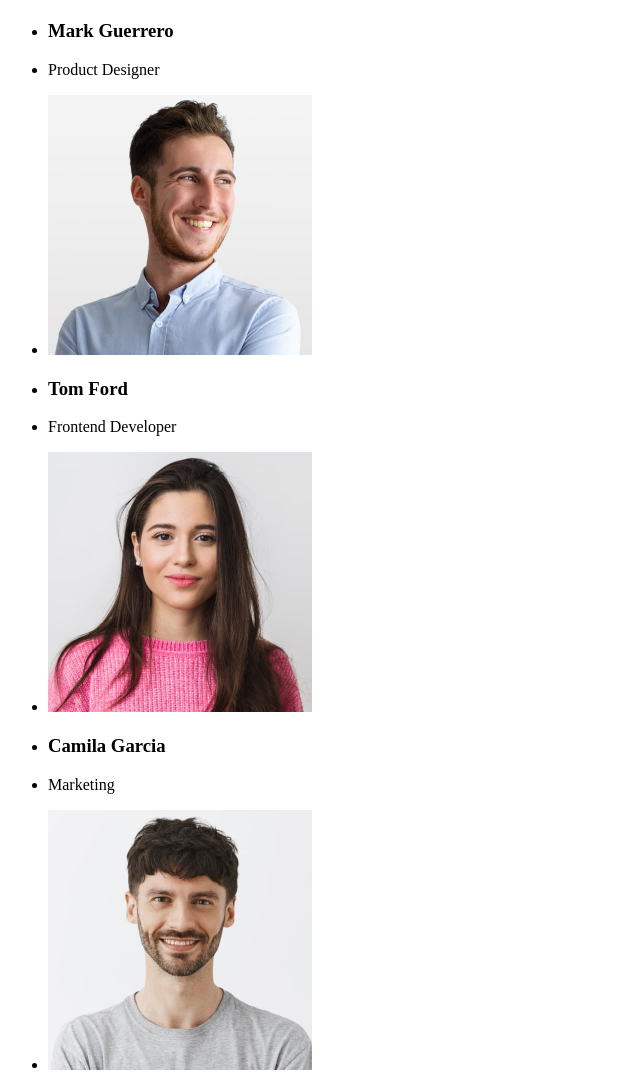
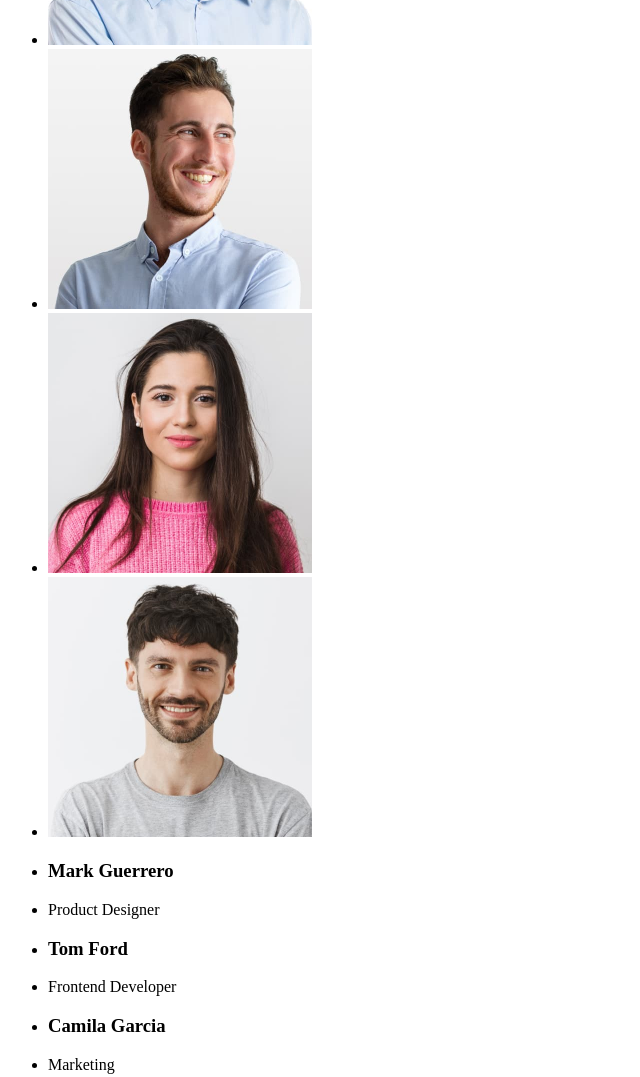
Before and after one commit to rrrubyhardd2001/goit-markup-hw-o2, a plain HTML site: page index.html in a window 1280 px wide. Shown: the part 875-1952 px from the top of the page, without its empty margins (0-640 px from the left). Drawn offline with Linux system fonts and the light colour scheme.

Commit message:
fix next

```diff
--- a/index.html
+++ b/index.html
@@ -25,9 +25,10 @@
     <main>
     <section>
         <h1>Effective Solutions for Your Business</h1>
-        <button type="button">Order Servise</button>
+        <button type="button">Order Service</button>
     </section>
     <section>
+        <h2>TT</h2>
         <ul>
             <li><h3>Strategy</h3></li>
             <li><p>Our goal is to identify the business problem to walk away with the perfect and creative solution.</p></li>
@@ -49,21 +50,28 @@
         <h2>Our Team</h2>
         <ul>
             <li><img src="/imges/img111.jpg" alt="photo product designer actor" width="264"></li>
-            <li><h3>Mark Guerrero</h3></li>
-            <li><p>Product Designer</p></li>
+            <li><img src="/imges/img112.jpg" alt="photo fronted developer actor" width="264"></li>
+            <li><img src="/imges/img113.jpg" alt="photo marketing actress" width="264"></li>
+            <li><img src="/imges/img114.jpg" alt="photo ui designer actor" width="264"></li>
         </ul>
+    <ul>
+        <li>
+            <h3>Mark Guerrero</h3>
+        </li>
+        <li>
+            <p>Product Designer</p>
+        </li>
+    </ul>
         <ul>
-            <li><img src="/imges/img112.jpg" alt="photo fronted developer actor" width="264"></li>
             <li><h3>Tom Ford</h3></li>
             <li><p>Frontend Developer</p></li>
         </ul>
         <ul>
-            <li><img src="/imges/img113.jpg" alt="photo marketing actress" width="264"></li>
+
             <li><h3>Camila Garcia</h3></li>
             <li><p>Marketing</p></li>
         </ul>
         <ul>
-            <li><img src="/imges/img114.jpg" alt="photo ui designer actor" width="264"></li>
             <li><h3>Daniel Wilson</h3></li>
             <li><p>UI Designer</p></li>
         </ul>
```
